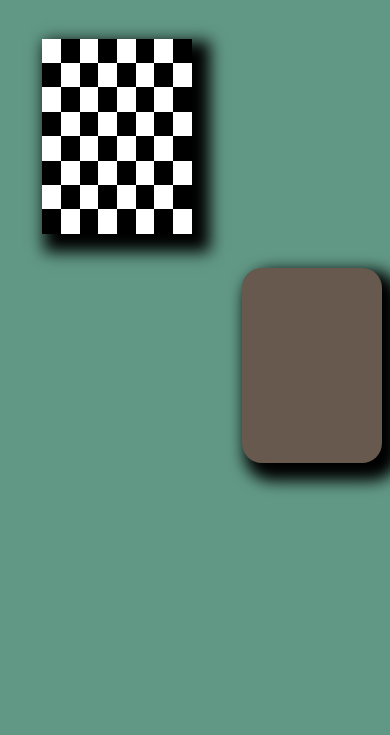
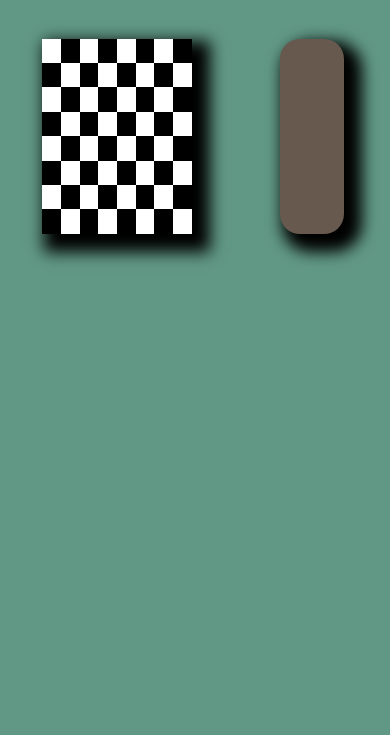
Before and after one commit to Vinigperuzzi/BoardGame, a plain HTML site: page index.html in a window 390 px wide. Shown: the part 109-844 px from the top of the page. Drawn offline with Linux system fonts and the light colour scheme.

Commit message:
Fix: responsivity

```diff
--- a/Assets/Css/style.css
+++ b/Assets/Css/style.css
@@ -89,16 +89,17 @@
 }
 
 #ui-content{
-    width: 40%;
-    height: 100%;
+    width: 40vw;
+    height: 100vw;
     display: flex;
-    align-items: center;
+    margin: 5vh;
+    align-items: start;
     justify-content: center;
 }
 
 #ui{
     display: flex;
-    max-width: 50vw;
+    max-width: 80vw;
     max-height: 50vw;
     width: 90%;
     height: 80vh;
```
